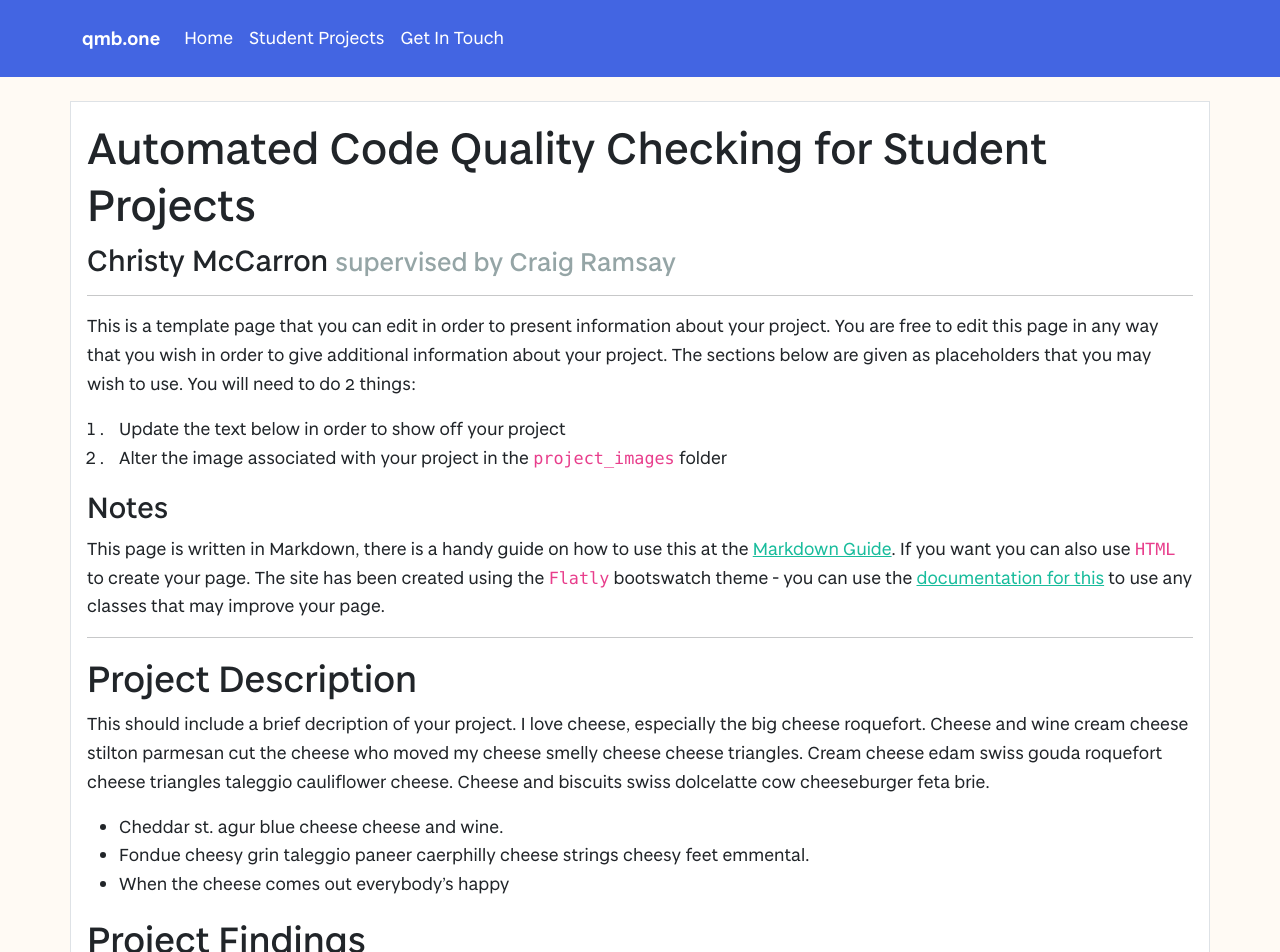
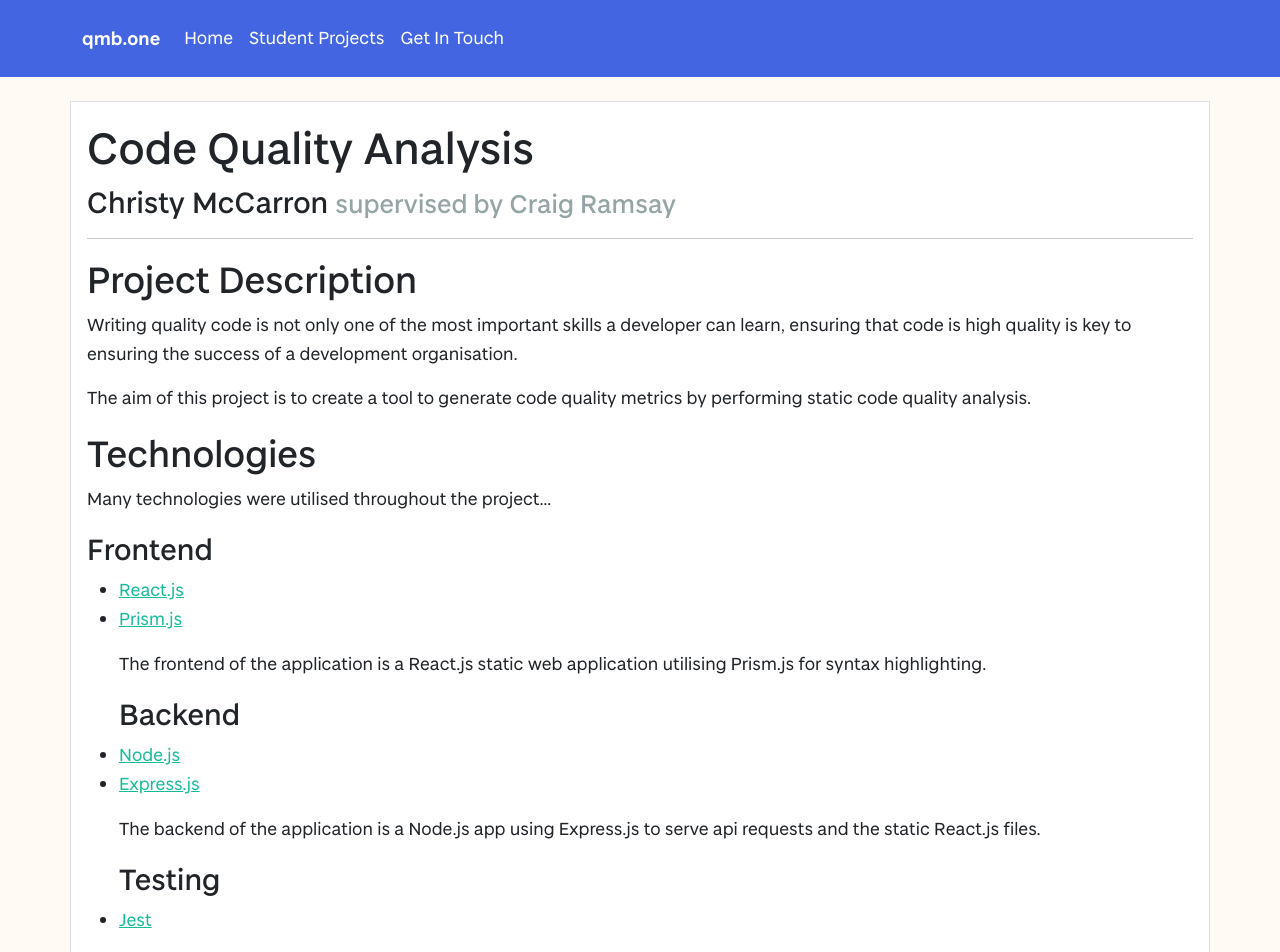
Before and after one commit to vivienprk/degree-show-2022, a Jekyll site: the page built from projects/ChristyMcCarron.md, in a window 1280 px wide and 1400 px high. Shown: the top 952 px of the window. Built offline with Jekyll 4.4.1, drawn with Linux system fonts in a browser that asks for light colours; our own code applies the rules of GitHub Pages for plain Markdown files; some of the changed text lies outside the part shown.

Commit message:
Degree show md file- Christy McCarron

```diff
--- a/projects/ChristyMcCarron.md
+++ b/projects/ChristyMcCarron.md
@@ -2,35 +2,56 @@
 layout: project
 studentName: "Christy McCarron"
 supervisorName: "Craig Ramsay"
-projectTitle: "Automated Code Quality Checking for Student Projects"
-projectImage: "sampleImage.jpg"
+projectTitle: "Code Quality Analysis"
+projectImage: "christyMcCarronScreenshot"
 
 ---
 
-This is a template page that you can edit in order to present information about your project. You are free to edit this page in any way that you wish in order to give additional information about your project. The sections below are given as placeholders that you may wish to use. You will need to do 2 things:
+## Project Description
+Writing quality code is not only one of the most important skills a developer can learn, ensuring that code is high quality is key to ensuring the success of a development organisation.
 
-1. Update the text below in order to show off your project
-2. Alter the image associated with your project in the `project_images` folder
+The aim of this project is to create a tool to generate code quality metrics by performing static code quality analysis.
 
-### Notes
-This page is written in Markdown, there is a handy guide on how to use this at the [Markdown Guide](https://www.markdownguide.org/cheat-sheet/). If you want you can also use `HTML` to create your page. The site has been created using the `Flatly` bootswatch theme - you can use the [documentation for this](https://bootswatch.com/flatly/) to use any classes that may improve your page.
+## Technologies
 
-<hr>
+Many technologies were utilised throughout the project...
+### Frontend
+- [React.js](https://reactjs.org/)
+- [Prism.js](https://prismjs.com/)
 
-## Project Description
-This should include a brief decription of your project. I love cheese, especially the big cheese roquefort. Cheese and wine cream cheese stilton parmesan cut the cheese who moved my cheese smelly cheese cheese triangles. Cream cheese edam swiss gouda roquefort cheese triangles taleggio cauliflower cheese. Cheese and biscuits swiss dolcelatte cow cheeseburger feta brie.
+    The frontend of the application is a React.js static web application utilising Prism.js for syntax highlighting.
+### Backend
+- [Node.js](https://nodejs.org/en/)
+- [Express.js](https://expressjs.com/)
 
-- Cheddar st. agur blue cheese cheese and wine.
-- Fondue cheesy grin taleggio paneer caerphilly cheese strings cheesy feet emmental.
-- When the cheese comes out everybody's happy
+    The backend of the application is a Node.js app using Express.js to serve api requests and the static React.js files.
+### Testing
+- [Jest](https://jestjs.io/)
+
+    Testing and testing coverage collection is performed using Jest.
+### Docs
+- [JSDoc](https://jsdoc.app/)
+
+    Source code is commented to the JSDoc standard to extract and generate documentation.
+### Deployment
+- [Heroku](https://www.heroku.com/)
+
+    Heroku was used as the deployment platform for creating artifacts to be tested by users.
 
 ## Project Findings
-This section should talk about the main findings of your project and the key parts that you want to show off.
 
-## Project Media
-If you are really keen you can also create a video to demonstrate your project and embed this in the page. An example of a youTube video being embedded is below. You will want to change the width of this to be 100% and put the height as something around 500.
+The final created artifact is a web application that allows the user to edit source code with IDE tools such as auto-complete and auto-fill. The results of analysis on the source code are displayed to the user.
+
+<span style="color:rgb(52, 152, 219)">Syntactical Analysis</span> Does the code fit the syntax of the language.
+
+<span style="color:rgb(52, 152, 219)">Code Smells</span> A generalised term for problem parts of code that don’t break syntax e.g. too many parameters in a function.
+
+<span style="color:rgb(52, 152, 219)">Complexity Analysis</span> How complex is a function, how many tests will it take to ensure a function is fully tested.
 
 
-<iframe width="100%" height="500" src="https://www.youtube.com/embed/YUEaupJk5AI" title="YouTube video player" frameborder="0" allow="accelerometer; autoplay; clipboard-write; encrypted-media; gyroscope; picture-in-picture" allowfullscreen></iframe>
+## Screenshots
 
-Cheddar st. agur blue cheese cheese and wine. Fondue cheesy grin taleggio paneer caerphilly cheese strings cheesy feet emmental. When the cheese comes out everybody's happy
+<p align="center">
+<img width="auto" height="250" src="../project_images/ChristyMcCarronAutoComplete.png"/></img>
+<img src="../project_images/christyMcCarronScreenshot.png"/></img>
+</p>
```
Also changed, not shown: project_images/ChristyMcCarronAutoComplete.png (added), project_images/christyMcCarronScreenshot.png (added).
